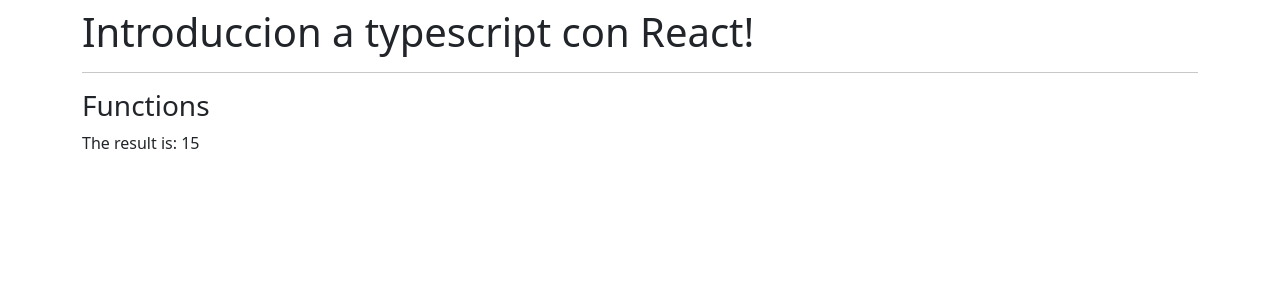
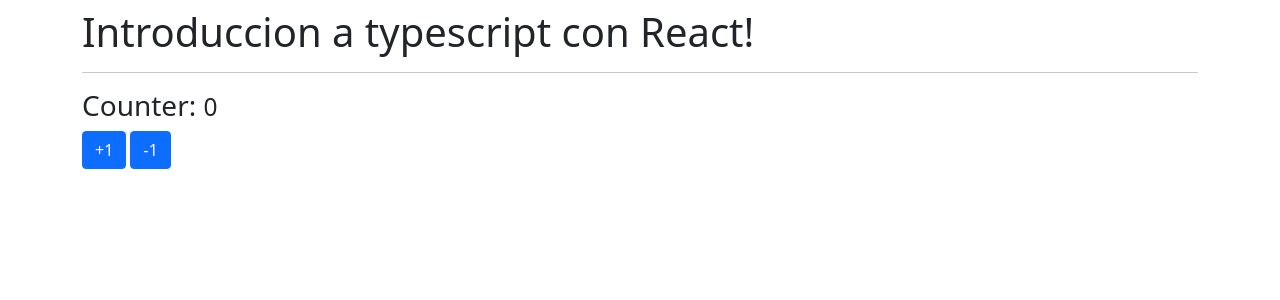
Before and after one commit to NikolaM-Dev/reinforcement, a React (Vite) app: page / in a window 1280 px wide. Shown: the top 300 px of the page. Built offline with nearby package versions, Linux system fonts and the light colour scheme.

Commit message:
feat(components): Add useState with ts

```diff
--- a/src/App.tsx
+++ b/src/App.tsx
@@ -1,6 +1,7 @@
 // import BasicTypes from './typescript/BasicTypes';
 // import LiteralObjects from './typescript/LiteralObjects';
-import Functions from './typescript/Functions';
+// import Functions from './typescript/Functions';
+import Counter from './components/Counter';
 
 const App = () => {
   return (
@@ -9,7 +10,8 @@ const App = () => {
       <hr />
       {/* <BasicTypes /> */}
       {/* <LiteralObjects /> */}
-      <Functions />
+      {/* <Functions /> */}
+      <Counter />
     </div>
   );
 };
--- /dev/null
+++ b/src/components/Counter.tsx
@@ -0,0 +1,26 @@
+import { useState } from 'react';
+
+const Counter = () => {
+  const [value, SetValue] = useState<number>(0);
+
+  const handleAccumulate = (number: number): void => {
+    SetValue(value + number);
+  };
+
+  return (
+    <>
+      <h3>
+        Counter: <small>{value}</small>
+      </h3>
+      <button className="btn btn-primary" onClick={() => handleAccumulate(1)}>
+        +1
+      </button>
+      &nbsp;
+      <button className="btn btn-primary" onClick={() => handleAccumulate(-1)}>
+        -1
+      </button>
+    </>
+  );
+};
+
+export default Counter;
```
